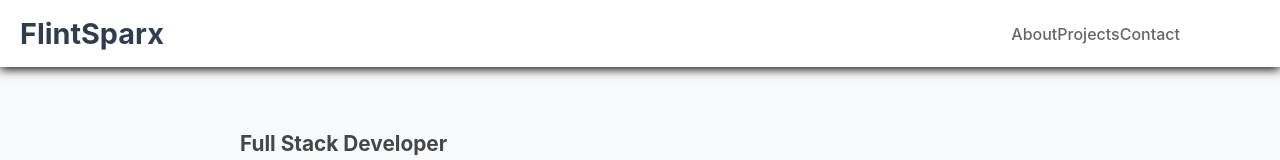
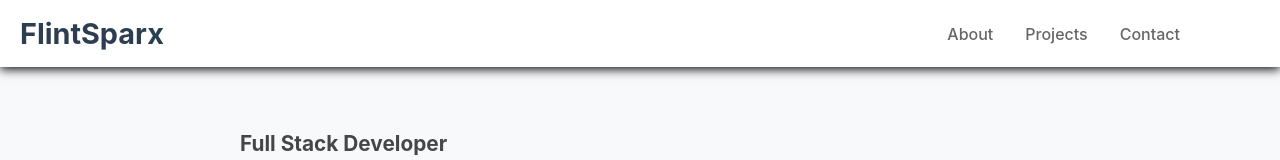
Before and after one commit to FlintSparx/flintsparx.github.io, a React (Create React App) app: page / in a window 1280 px wide. Shown: the top 160 px of the page. Built offline with nearby package versions, Linux system fonts and the light colour scheme.

Commit message:
updated app.css

```diff
--- a/src/App.css
+++ b/src/App.css
@@ -43,6 +43,11 @@ body {
   font-weight: bold;
   color: #2c3e50;
   text-decoration: none;
+}
+
+.nav {
+  display: flex;
+  gap: 2rem;
 }
 
 .nav a {
```
